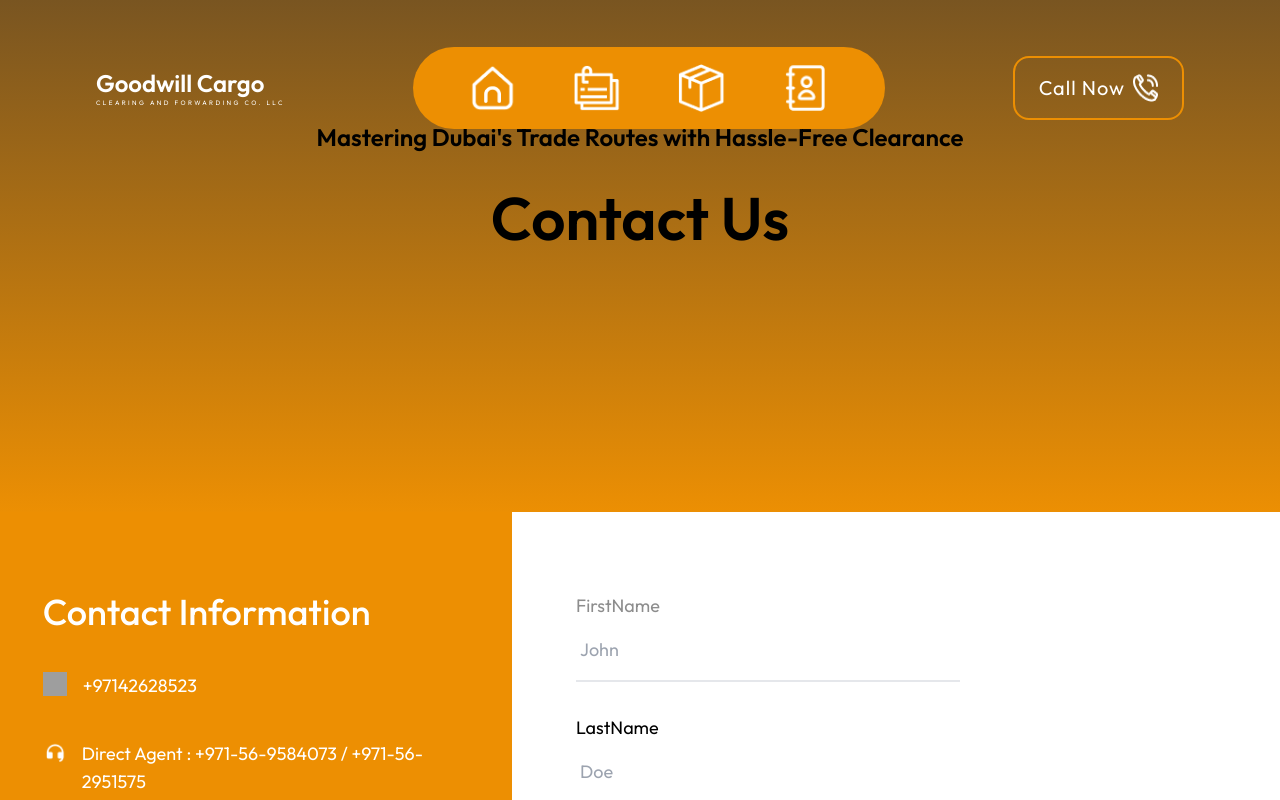
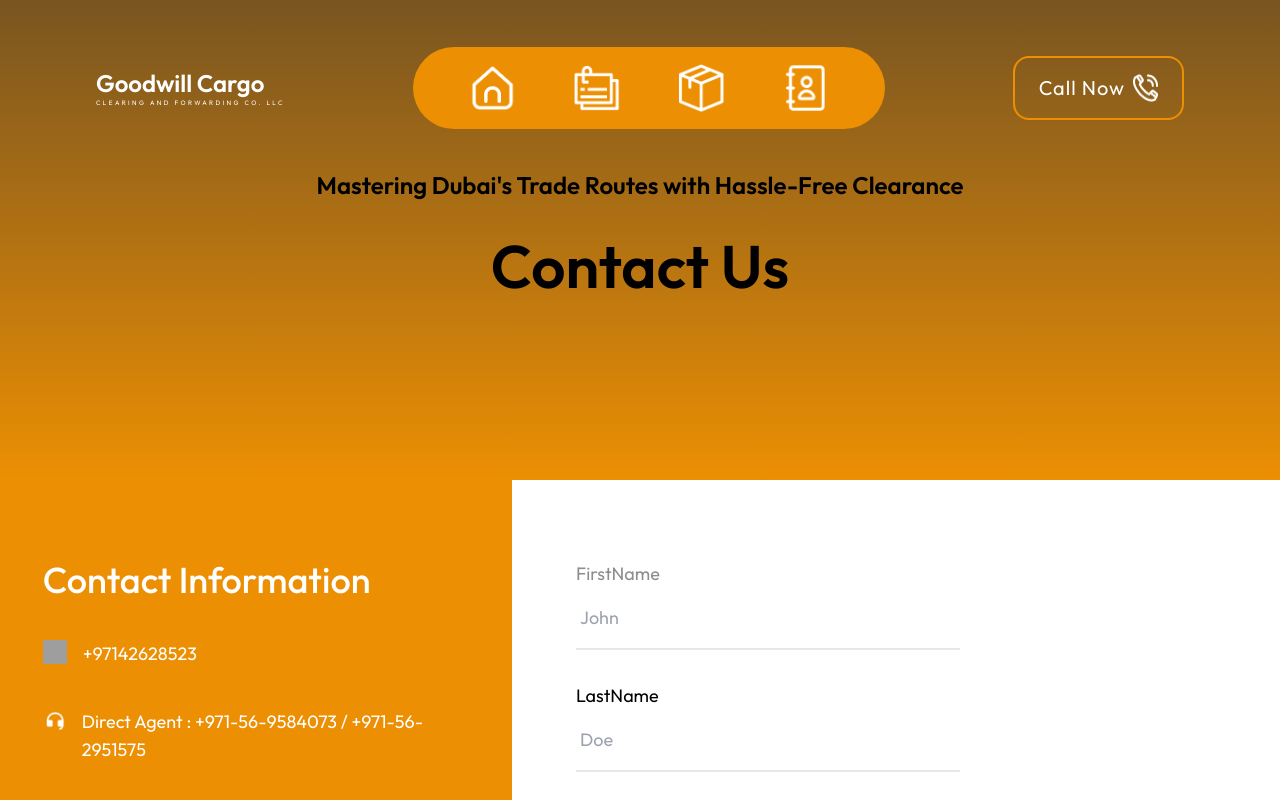
Before and after one commit to Sohaib-Ahmed869/GoodwillCargo, a React (Vite) app: page /contact in a window 1280 px wide. Shown: the top 800 px of the page. Built offline with nearby package versions, Linux system fonts and the light colour scheme; grey boxes are pictures that could not be loaded.

Commit message:
adjust height of gradient

```diff
--- a/src/component/common/Hero.jsx
+++ b/src/component/common/Hero.jsx
@@ -47,8 +47,8 @@ const Hero = ({ title }) => {
         </>
       ) : (
         <div className="bg-gradient-to-b from-[#795521] to-[#ec8f03]">
-          <div className="relative flex flex-col items-center justify-center w-full h-[25rem] md:h-[32rem]">
-            <div className="flex items-center justify-center flex-col gap-5 md:-mt-32 sm:mt-0">
+          <div className="relative flex flex-col items-center justify-center w-full h-[60vh]">
+            <div className="flex items-center justify-center flex-col gap-5">
               <p className="font-semibold text-base md:text-xl text-center xl:text-2xl 2xl:text-2xl">
                 Mastering Dubai's Trade Routes with Hassle-Free Clearance
               </p>
```
